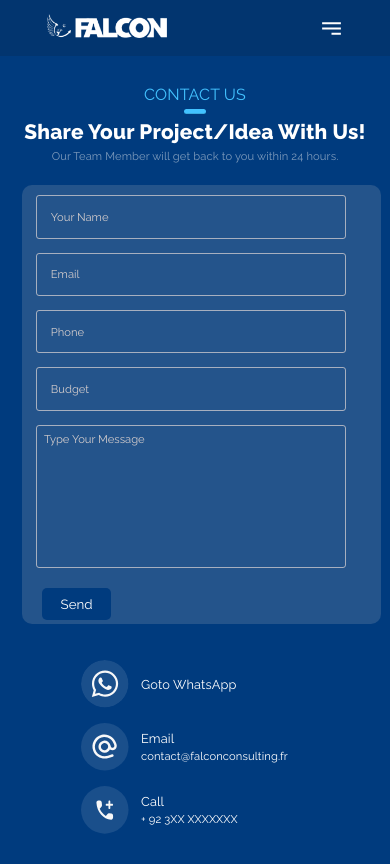
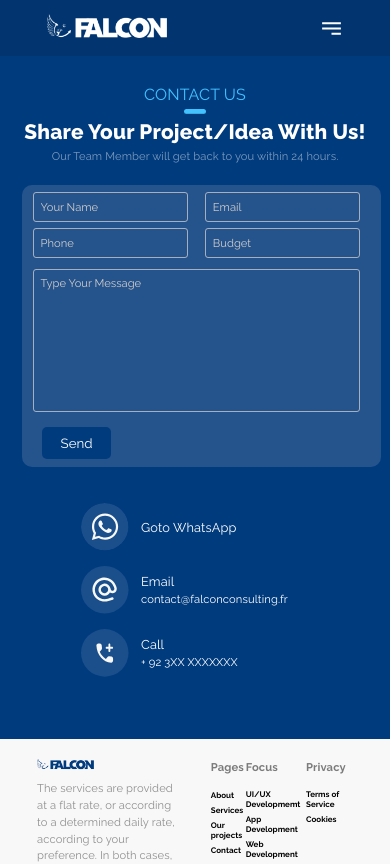
Before and after one commit to yousufkalim/agile-digital, a React (Create React App) app: page /contactus in a window 390 px wide. Shown: the top 864 px of the page. Built offline with nearby package versions, Linux system fonts and the light colour scheme.

Commit message:
ContactUsSection Email-JS inplementation

```diff
--- a/src/components/Common/ContactUsSection.js
+++ b/src/components/Common/ContactUsSection.js
@@ -1,11 +1,31 @@
 import { Grid, Typography } from "@mui/material";
-import React from "react";
+import React, { useRef } from "react";
 import SectionHeader from "./SectionHeader";
 import WhatsappIcon from "../../assets/images/whatsapp.svg";
 import EmailIcon from "../../assets/images/emailIcon.svg";
 import CallIcon from "../../assets/images/callIcon.svg";
 import TextField from "@mui/material/TextField";
+import emailjs from "emailjs-com";
 export default function ContactUsSection(props) {
+  const sendEmail = (e) => {
+    e.preventDefault();
+
+    emailjs
+      .sendForm(
+        "service_p9t3cg6",
+        "template_imi9dne",
+        e.target,
+        "user_Dh0YsMnLOPp5ckc48VOcP"
+      )
+      .then(
+        (result) => {
+          console.log(result.text);
+        },
+        (error) => {
+          console.log(error.text);
+        }
+      );
+  };
   return (
     <>
       {props.ContactUs ? (
@@ -23,27 +43,55 @@ export default function ContactUsSection(props) {
           <div className="ContactUsGrid">
             <Grid container spacing={1} className="ContactContainerGrid">
               <Grid container sm={8} md={6} className="ContactFormGrid">
+                <form onSubmit={sendEmail} className="ContactForm">
+                  <div style={{ display: "flex", width: "100%" }}>
                     <Grid xs={12} sm={6}>
-                  <input placeholder="Your Name" className="InputField" />
+                      <input
+                        name="name"
+                        placeholder="Your Name"
+                        className="InputField"
+                      />
                     </Grid>
                     <Grid xs={12} sm={6}>
-                  <input placeholder="Email" className="InputField" />
+                      <input
+                        name="email"
+                        placeholder="Email"
+                        className="InputField"
+                      />
+                    </Grid>
+                  </div>
+                  <div style={{ display: "flex" }}>
+                    <Grid xs={12} sm={6}>
+                      <input
+                        name="phone"
+                        placeholder="Phone"
+                        className="InputField"
+                      />
                     </Grid>
                     <Grid xs={12} sm={6}>
-                  <input placeholder="Phone" className="InputField" />
+                      <input
+                        name="budget"
+                        placeholder="Budget"
+                        className="InputField"
+                      />
                     </Grid>
-                <Grid xs={12} sm={6}>
-                  <input placeholder="Budget" className="InputField" />
-                </Grid>
-                <Grid xs={12} sm={12}>
+                  </div>
+                  <div>
+                    <Grid xs={12}>
                       <textarea
+                        name="message"
                         placeholder="Type Your Message"
                         className="textField"
+                        style={{ marginLeft: "1%" }}
                       />
                     </Grid>
+                  </div>
                   <Grid xs={3}>
-                  <button className="ContactUsBtn">Send</button>
+                    <button type="submit" className="ContactUsBtn">
+                      Send
+                    </button>
                   </Grid>
+                </form>
               </Grid>
               <Grid sm={10} md={10} className="ContactMedia">
                 <div className="ContactMediaDiv">
@@ -116,27 +164,54 @@ export default function ContactUsSection(props) {
                 </div>
               </Grid>
               <Grid container sm={6} className="FormGrid">
+                <form onSubmit={sendEmail} className="ContactForm">
+                  <div style={{ display: "flex", width: "100%" }}>
                     <Grid xs={12} sm={6}>
-                  <input placeholder="Your Name" className="InputField" />
+                      <input
+                        name="name"
+                        placeholder="Your Name"
+                        className="InputField"
+                      />
                     </Grid>
                     <Grid xs={12} sm={6}>
-                  <input placeholder="Email" className="InputField" />
+                      <input
+                        name="email"
+                        placeholder="Email"
+                        className="InputField"
+                      />
+                    </Grid>
+                  </div>
+                  <div style={{ display: "flex" }}>
+                    <Grid xs={12} sm={6}>
+                      <input
+                        name="phone"
+                        placeholder="Phone"
+                        className="InputField"
+                      />
                     </Grid>
                     <Grid xs={12} sm={6}>
-                  <input placeholder="Phone" className="InputField" />
+                      <input
+                        name="budget"
+                        placeholder="Budget"
+                        className="InputField"
+                      />
                     </Grid>
-                <Grid xs={12} sm={6}>
-                  <input placeholder="Budget" className="InputField" />
-                </Grid>
-                <Grid xs={12} sm={12}>
+                  </div>
+                  <div>
+                    <Grid xs={12}>
                       <textarea
+                        name="message"
                         placeholder="Type Your Message"
                         className="textField"
                       />
                     </Grid>
+                  </div>
                   <Grid xs={3}>
-                  <button className="ContactUsBtn">Send</button>
+                    <button type="submit" className="ContactUsBtn">
+                      Send
+                    </button>
                   </Grid>
+                </form>
               </Grid>
             </Grid>
           </div>
--- a/src/css/Common/ContactUsSection.css
+++ b/src/css/Common/ContactUsSection.css
@@ -114,12 +114,24 @@ input:focus ,textarea:focus{
 .ContactUsBtn{
     color: white;
     background-color: #003B7E;
-    margin: 10% 2% 1% 2%;
+    margin: 5%;
     border: none;
     border-radius: 5px;
     padding: 4%;
     width: 80%;
     height: 2rem;
+    cursor: pointer;
+    transition: 1s;
+}
+.ContactUsBtn:hover{
+    color: #003B7E;
+    background-color:white ;
+    font-weight: 600;
+}
+.ContactForm{
+    display: flex;
+    flex-direction: column;
+    width: 100%;
 }
 
 @media only screen and (max-width: 768px) {
@@ -149,7 +161,7 @@ input:focus ,textarea:focus{
         font-size: .7rem;
         height: 17vh;
         margin: 2%;
-        width: 90%;
+        width: 95%;
     }
     .ContactUsBtn{
         margin-left: 15%;
```
Lines whose indentation alone changed are shown as unchanged.
